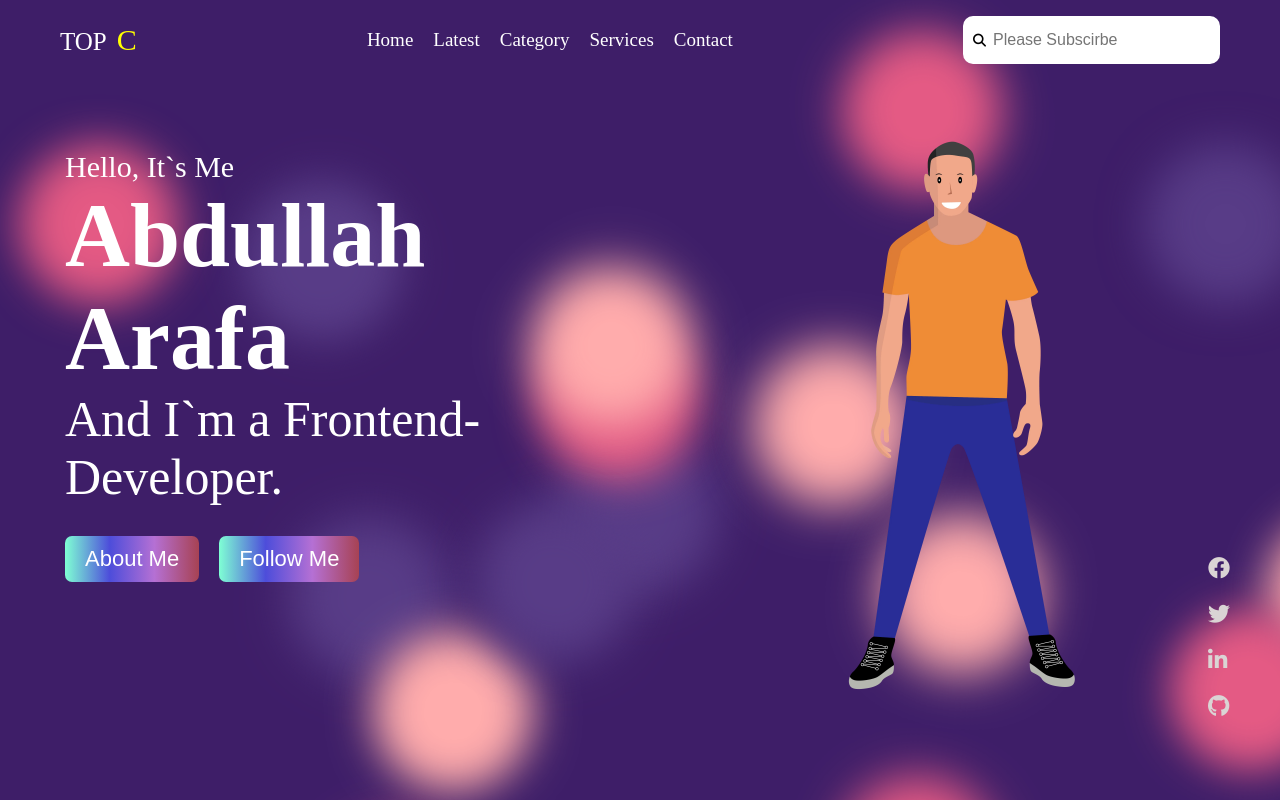
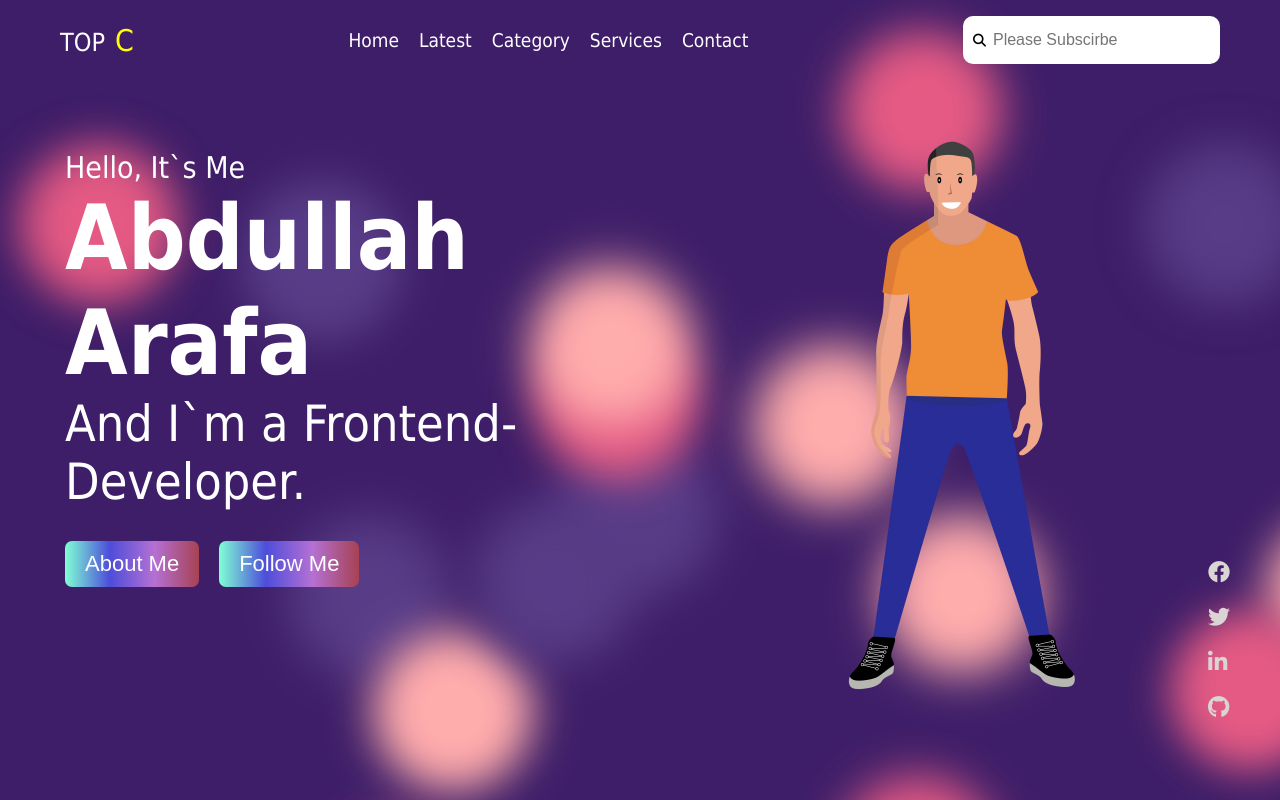
Before and after one commit to Abdullahciti/Animated-Simple-Pofile, a plain HTML site: page index.html in a window 1280 px wide. Drawn offline with Linux system fonts and the light colour scheme.

Commit message:
Update master.css

```diff
--- a/css/master.css
+++ b/css/master.css
@@ -25,6 +25,7 @@ ul{
     color: #4078c0; /* GitHub blue color */
   }
 body{
+    font-family: tahoma, Arial;
     position: relative;
     height: 100vh;
 }
```
